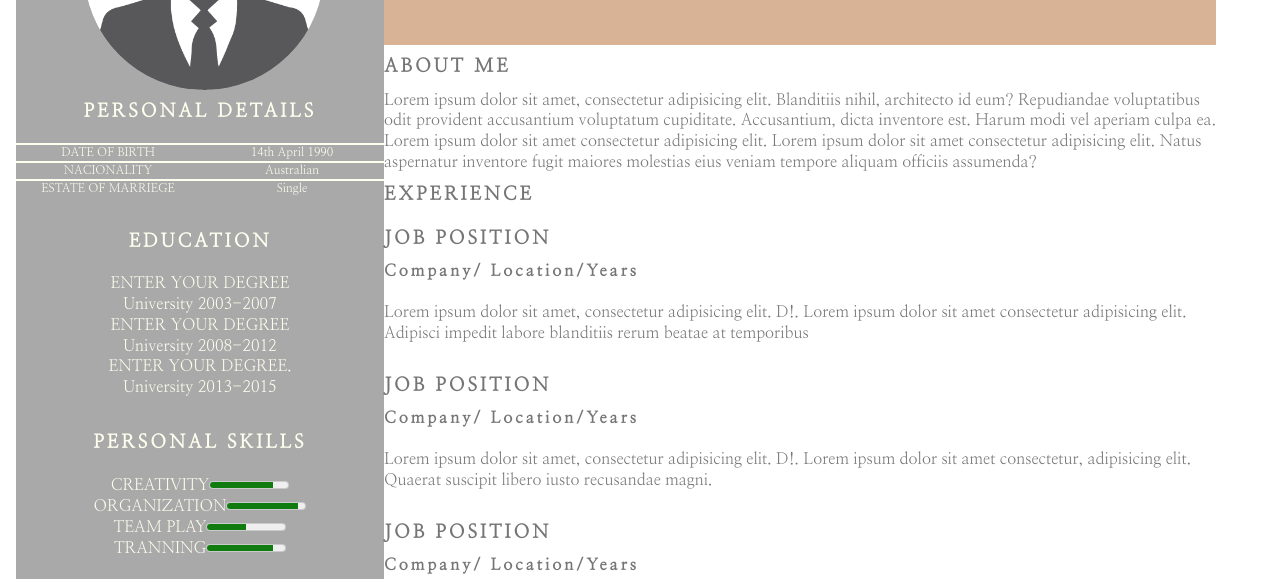
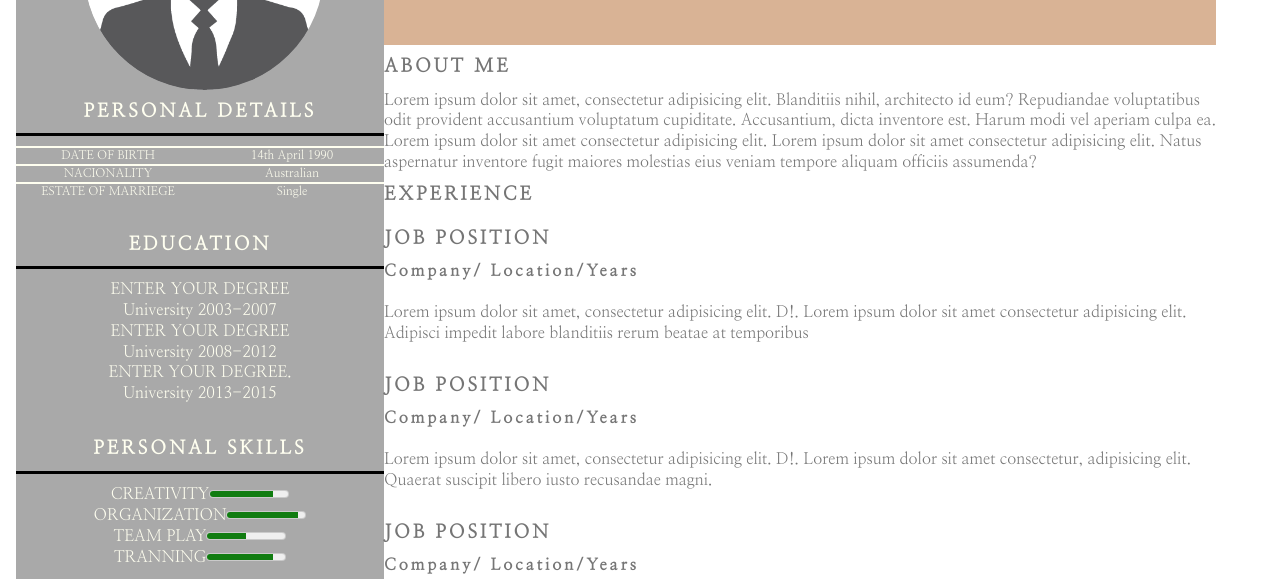
Before and after one commit to mariaevaschettini/Proyecto1, a plain HTML site: page Curriculum 2/Index.html in a window 1280 px wide. Shown: the part 157-736 px from the top of the page. Drawn offline with Linux system fonts and the light colour scheme.

Commit message:
update Styles.css

```diff
--- a/Curriculum 2/Css/Styles.css
+++ b/Curriculum 2/Css/Styles.css
@@ -33,7 +33,7 @@ aside img{
   border-radius: 50%;
 }
 aside h3 {
-  border-bottom: solid #RRRRR0;
+  border-bottom: solid #000000;
   padding: 0.5em;
   margin-bottom: 10px;
 }
```
